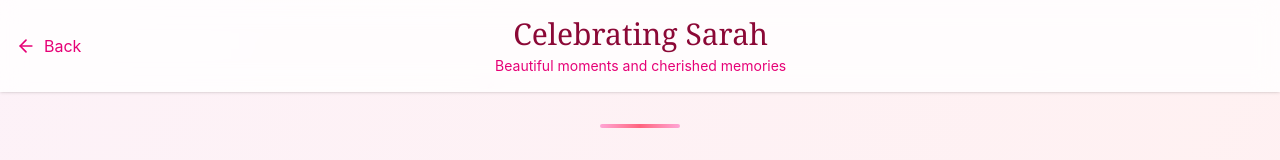
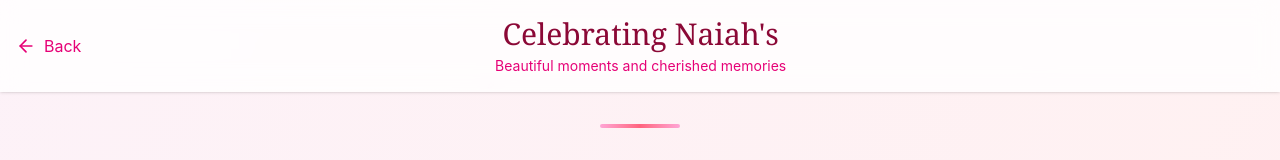
Before and after one commit to umalicyrus/birthday-website, a React (Vite) app: page /photos in a window 1280 px wide. Shown: the top 160 px of the page. Built offline with nearby package versions, Linux system fonts and the light colour scheme.

Commit message:
Changed the info at photoggallery

```diff
--- a/src/app/pages/PhotoGallery.tsx
+++ b/src/app/pages/PhotoGallery.tsx
@@ -116,7 +116,7 @@ export function PhotoGallery() {
     if (navigator.share) {
       try {
         await navigator.share({
-          title: "Celebrating Sarah",
+          title: "Celebrating Naiah's",
           text: photo.caption,
           url: window.location.href,
         });
@@ -215,7 +215,7 @@ export function PhotoGallery() {
           </button>
           <div className="text-center">
             <h1 className="text-2xl md:text-3xl font-serif text-rose-900">
-              Celebrating Sarah
+              Celebrating Naiah's
             </h1>
             <p className="text-sm text-pink-600 mt-1">
               Beautiful moments and cherished memories
```
